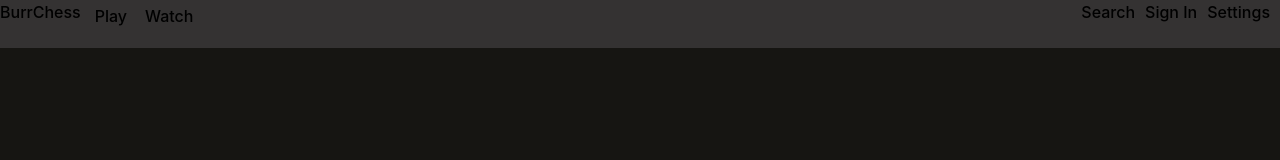
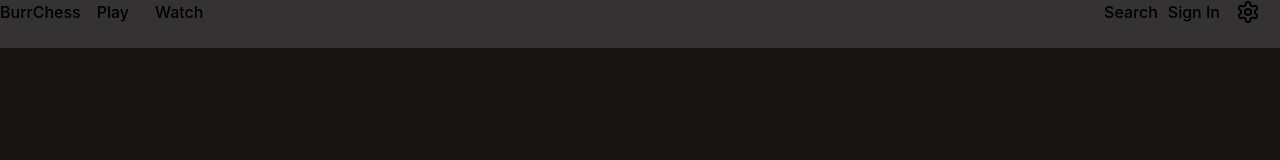
Before and after one commit to mattleeder/cuddly-octo-lamp, a React (Vite) app in the folder frontend/: page / in a window 1280 px wide. Shown: the top 160 px of the page. Built offline with nearby package versions, Linux system fonts and the light colour scheme; no server answers.

Commit message:
Added ToggleDropdown component

```diff
--- a/frontend/src/App.css
+++ b/frontend/src/App.css
@@ -392,14 +392,11 @@
 }
 
 .navBarContainer a {
-  width: fit-content;
-  margin-right: auto;
   padding-right: 10px;
   color: #000;
 }
 
 .dropdownContainer {
-  position: relative;
   padding-right: 10px;
   height: 100%;
 }
@@ -438,9 +435,19 @@
 .dropdownItem a {
   display: inline-block;
   width: 100%;
-  height: 100%;
   text-decoration: none;
+}
+
+.dropdownItem a {
   padding: 4px;
+}
+
+.dropdownTitle a {
+  padding-left: 4px;
+}
+
+.dropdownTitle {
+  border-left: 2px solid transparent;
 }
 
 .dropdownContainer span {
--- /dev/null
+++ b/frontend/src/ToggleDropdown.tsx
@@ -0,0 +1,69 @@
+import React, { useEffect, useRef, useState } from 'react';
+
+// Has Top level button that is clickable
+// On hover, top level button style changes and dropdown opens
+// On hovering dropdown buttons, style changes
+// When hover ends, revert styles and destroy dropdown
+
+export function ToggleDropdownTitle({ children, href, active, onClick }: { children: React.ReactNode, href: string, active: boolean, onClick: () => void }) {
+  const count = React.Children.count(children);
+
+  if (count !== 1) {
+    throw new Error('DropdownTitle expects exactly one child.');
+  }
+
+  let className = 'dropdownTitle'
+  if (active) {
+    className += " active"
+  }
+
+  return (
+    <li className={className} onClick={() => onClick()}><a href={href}><span>{children}</span></a></li>
+  )
+}
+
+export function ToggleDropdownItem({ children, href }: { children: React.ReactNode, href: string }) {
+  const count = React.Children.count(children);
+
+  if (count !== 1) {
+    throw new Error('DropdownItem expects exactly one child.');
+  }
+
+  return (
+    <li className='dropdownItem'><a href={href}><span>{children}</span></a></li>
+  )
+}
+
+export function ToggleDropdown({ title, titleHref, children }: { title: React.ReactNode, titleHref: string, children: React.ReactNode }) {
+  const [dropdownActive, setDropdownActive] = useState(false)
+  const mouseOver = useRef(false)
+
+  // Destroy dropdown if mouse not over
+  useEffect(() => {
+    window.addEventListener("click", () => {
+      if (mouseOver.current != true) {
+        setDropdownActive(false)
+      }
+    })
+    return () => {
+      window.removeEventListener("click", () => {
+        if (!mouseOver.current != true) {
+          setDropdownActive(false)
+        }
+      })
+    }
+  }, [])
+
+  return (
+    <div
+      className="dropdownContainer"
+      onMouseOver={() => {mouseOver.current = true}}
+      onMouseOut={() => {mouseOver.current = false}}
+    >
+      <ul className="dropdownMenu">
+        <ToggleDropdownTitle active={dropdownActive} href={titleHref} onClick={() => {setDropdownActive(!dropdownActive)}}>{title}</ToggleDropdownTitle>
+        {dropdownActive ? children : <></>}
+      </ul>
+    </div>
+  )
+}
--- a/frontend/src/TopNavBar.tsx
+++ b/frontend/src/TopNavBar.tsx
@@ -1,5 +1,7 @@
 import React from 'react';
 import { Dropdown, DropdownItem } from "./Dropdown.tsx"
+import { ToggleDropdown, ToggleDropdownItem } from './ToggleDropdown.tsx';
+import { Settings } from 'lucide-react';
 
 export function TopNavBar() {
   return (
@@ -23,7 +25,9 @@ export function TopNavBar() {
       <div className='navBarContainer right'>
         <a href='#'>Search</a>
         <a href='#'>Sign In</a>
-        <a href='#'>Settings</a>
+        <ToggleDropdown title={<Settings />} titleHref='#'>
+          <ToggleDropdownItem href='#'>Settings</ToggleDropdownItem>
+        </ToggleDropdown>
       </div>
     </nav>
   )
```
